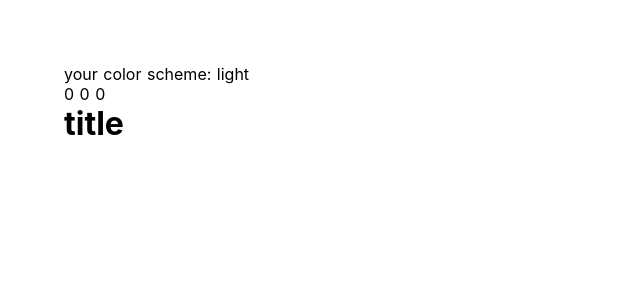
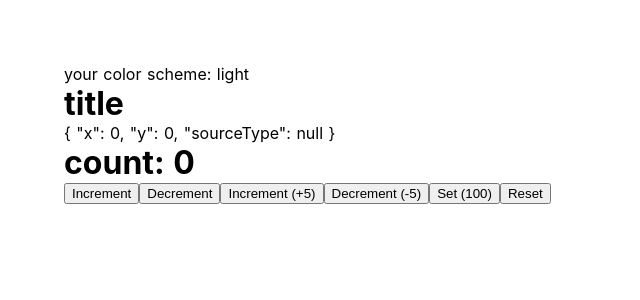
Before and after one commit to KH321/nuxt-composition-api, a Nuxt app: page / in a window 1280 px wide. Shown: the top 300 px of the page, without its empty margins (0-640 px from the left). Built offline with nearby package versions, Linux system fonts and the light colour scheme.

Commit message:
add vue use

```diff
--- a/pages/index.vue
+++ b/pages/index.vue
@@ -3,28 +3,36 @@
     <div>
       your color scheme: {{ color }}
     </div>
+    <H1>title</H1>
     <div>
-      {{ count }}
-      {{ x }}
-      {{ y }}
+      <!-- {{ x }} -->
+      <!-- {{ y }} -->
+      {{ mouse }}
     </div>
-    <H1>title</H1>
+    <div>
+      <h1>count: {{ count }}</h1>
+      <button @click="inc()">Increment</button>
+      <button @click="dec()">Decrement</button>
+      <button @click="inc(5)">Increment (+5)</button>
+      <button @click="dec(5)">Decrement (-5)</button>
+      <button @click="set(100)">Set (100)</button>
+      <button @click="reset()">Reset</button>
+    </div>
   </div>
 </template>
 
 <script lang="ts">
 import { defineComponent, reactive } from '@vue/composition-api'
-import { useMouse, usePreferredColorScheme, useLocalStorage } from '@vueuse/core'
+import { useMouse, usePreferredColorScheme, useStorage, useCounter } from '@vueuse/core'
 
 export default defineComponent({
   setup() {
-    const state = reactive({
-      count: 0
-    })
+    const mouse = useStorage('mouse', useMouse())
+    const { count, inc, dec, set, reset } = useCounter()
     return {
       color: usePreferredColorScheme(),
-      ...state,
-      ...useMouse()
+      mouse,
+      ...useCounter()
     }
   }
 })
```
